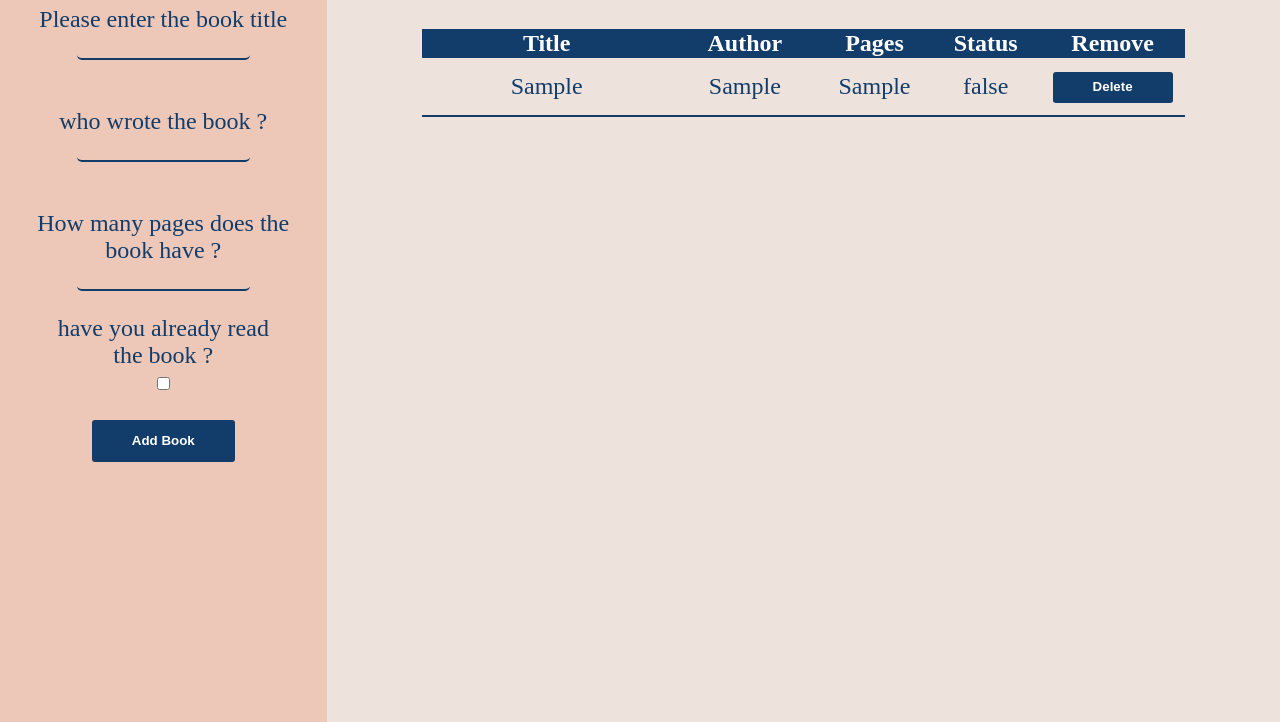
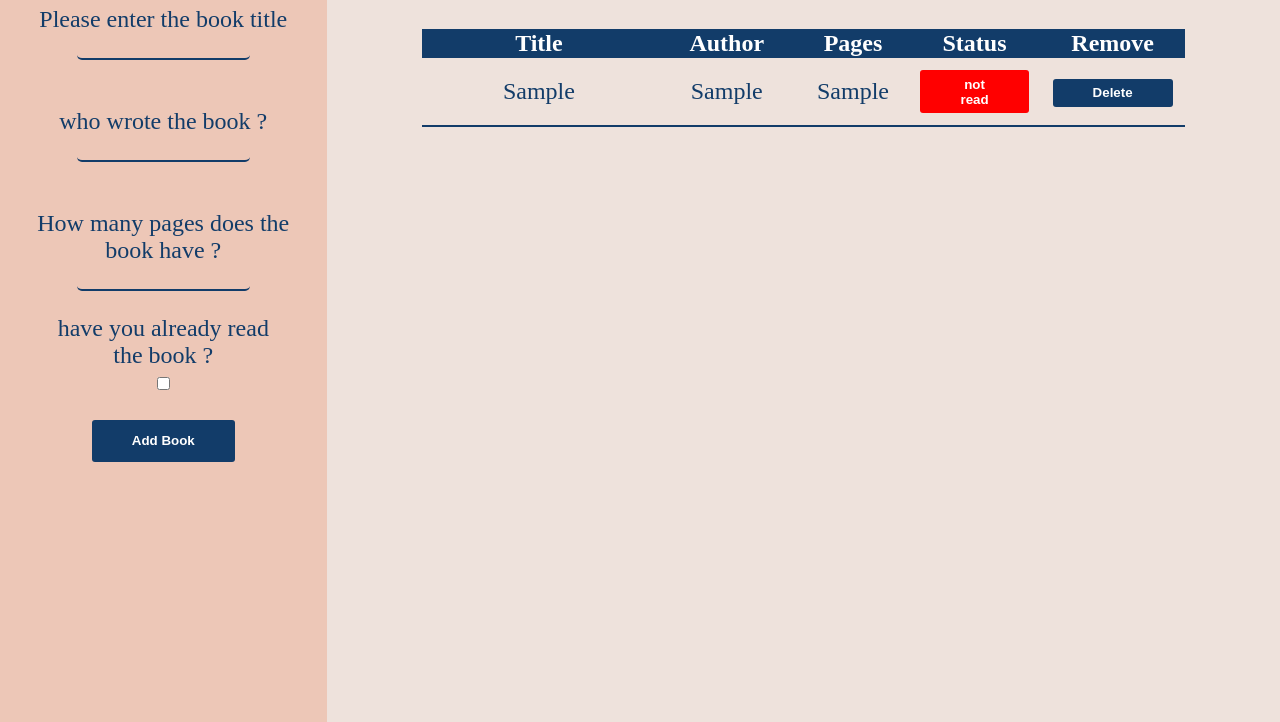
Before and after one commit to xBioTech/Library, a website: page index.html in a window 1280 px wide. Both pictures are taken after typing "Sample", "Sample", "Sample" into the empty fields and a click on the button "Add Book". Shown: the part 78-800 px from the top of the page. Drawn offline with Linux system fonts and the light colour scheme.

Commit message:
feat: Add buttons for read and not read depending on user selection when creating a new book

```diff
--- a/index.html
+++ b/index.html
@@ -53,22 +53,7 @@
               <th>Remove</th>
             </tr>
           </thead>
-          <tbody>
-            <tr>
-              <td>Game of Thrones</td>
-              <td>George R.R Martin</td>
-              <td>694 Pages</td>
-              <td>read</td>
-              <td>X</td>
-            </tr>
-            <tr>
-              <td>Game of Thrones</td>
-              <td>George R.R Martin</td>
-              <td>694 Pages</td>
-              <td>read</td>
-              <td>X</td>
-            </tr>
-          </tbody>
+          <tbody></tbody>
         </table>
       </div>
     </div>
--- a/script.js
+++ b/script.js
@@ -6,6 +6,17 @@ function Book(title, author, pages, readstatus) {
   this.pages = pages;
   this.readstatus = readstatus;
 }
+
+Book.prototype.checkboxStatus = function (readstatusButton) {
+  if (this.readstatus) {
+    readstatusButton.classList.add("readstatus-button");
+    readstatusButton.textContent = "read";
+  } else {
+    readstatusButton.classList.remove("readstatus-button");
+    readstatusButton.classList.add("readstatus-button-false");
+    readstatusButton.textContent = "not read";
+  }
+};
 
 function addBookToLibrary(e) {
   e.preventDefault();
@@ -51,8 +62,10 @@ function addBookToTable(object, index) {
   tableRow.appendChild(pagesCell);
 
   const readstatusCell = document.createElement("td");
-  readstatusCell.textContent = object.readstatus;
+  const readstatusButton = document.createElement("button");
   tableRow.appendChild(readstatusCell);
+  readstatusCell.appendChild(readstatusButton);
+  object.checkboxStatus(readstatusButton);
 
   const remove = document.createElement("td");
   const removeBtn = document.createElement("button");
--- a/scss/style.scss
+++ b/scss/style.scss
@@ -115,6 +115,26 @@ form {
   td {
     padding: 0.5em;
     border-bottom: 2px solid $secondary-color;
+
+    .readstatus-button {
+      background-color: green;
+      color: white;
+      border: none;
+      padding: 0.5em 3em;
+      border-radius: 3px;
+      cursor: pointer;
+      font-weight: 700;
+    }
+
+    .readstatus-button-false {
+      background-color: red;
+      color: white;
+      border: none;
+      padding: 0.5em 3em;
+      border-radius: 3px;
+      cursor: pointer;
+      font-weight: 700;
+    }
   }
 }
 
@@ -126,5 +146,4 @@ form {
   border-radius: 3px;
   cursor: pointer;
   font-weight: 700;
-  border-bottom: 2px solid $secondary-color;
 }
```
Also changed, not shown: css/style.css, 1 other file.
